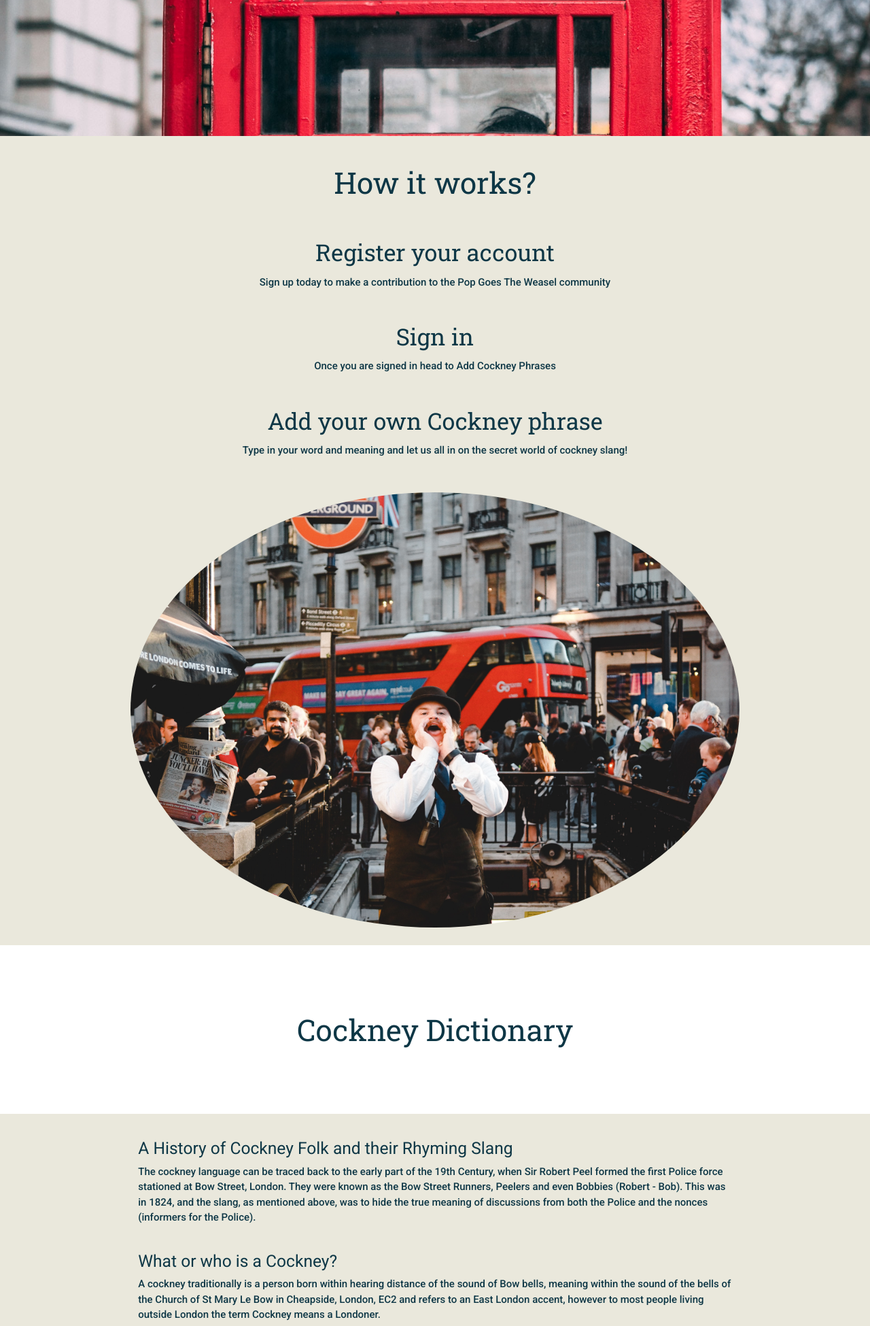
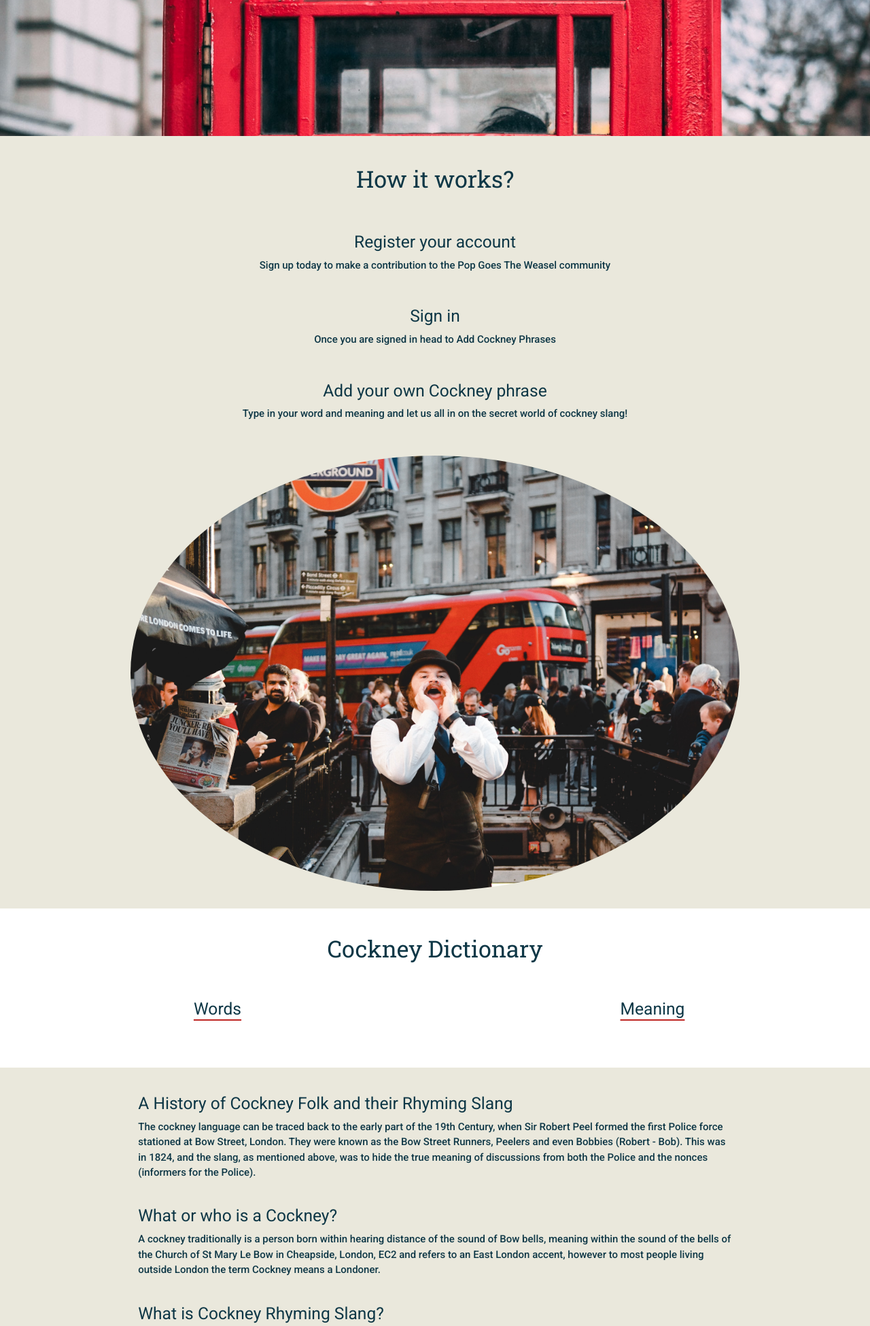
Before and after one commit to Telesia/pop_goes_the_weasel, a Flask app: page / in a window 1280 px wide. Shown: the part 754-2704 px from the top of the page at 68% size. Run offline with Flask 2, Linux system fonts and the light colour scheme; data that the repository does not hold is empty; some libraries are stand-ins or nearby versions.

Commit message:
Update custom css on home page

```diff
--- a/static/css/style.css
+++ b/static/css/style.css
@@ -12,6 +12,7 @@ html, body {
     background-color: var(--oatmeal);
     color: var(--blue);
 }
+
 
 
 /* ---------- Colours ----------*/
@@ -86,8 +87,14 @@ nav {
 
 .dictionary-title {
     margin: 0px;
-    padding: 100px 0px;
+    padding: 40px 0px;
 
+}
+
+.heading-underline {
+    text-decoration: underline;
+    text-decoration-color: var(--red);
+    text-underline-position: under;
 }
 
 /* ---------- Images ----------*/
--- a/templates/base.html
+++ b/templates/base.html
@@ -72,7 +72,6 @@
                 <h5 class="white-text">Pop Goes The Weasel</h5>
                 <p class="grey-text text-lighten-4">An interactive dictionary for cockney rhyming slang words and phrases</p>
               </div>
-
             </div>
           </div>
           <div class="footer-copyright">
--- a/templates/home.html
+++ b/templates/home.html
@@ -15,27 +15,29 @@
     </section>
 
     <!-- Hero Image -->
+
     <div class="hero-img img-container img"></div>
 
     <!-- How It Works -->
 
     <section class="instruction center-align">
-        <h3 class="instruction-title">How it works?</h3>
+        <h4 class="instruction-title">How it works?</h4>
             <div class="instruction-heading">
-                <h4>Register your account</h4>
+                <h5>Register your account</h5>
                 <p>Sign up today to make a contribution to the Pop Goes The Weasel community</p>
             </div>
             <div class="instruction-heading">
-                <h4 class="center-align">Sign in</h4>
+                <h5 class="center-align">Sign in</h5>
                 <p>Once you are signed in head to Add Cockney Phrases</p>
             </div>
             <div class="instruction-heading">
-                <h4>Add your own Cockney phrase</h4>
+                <h5>Add your own Cockney phrase</h5>
                 <p>Type in your word and meaning and let us all in on the secret world of cockney slang!</p>
             </div>
     </section>
 
-    <!-- View Cockney Dictionary -->
+    <!-- Dictionary Circle Image -->
+
     <section class="center-align">
         <!-- Circle-img -->
         <div class="container">
@@ -48,7 +50,16 @@
 
         <!-- Cockney Dictionary -->
         <div class="dictionary-container white">
-            <h3 class="dictionary-title">Cockney Dictionary</h3>
+            <h4 class="dictionary-title">Cockney Dictionary</h4>
+                <div class="row ">
+                    <div class="col s6">
+                        <h5 class="heading-underline">Words</h5>
+                    </div>
+                    <div class="col s6">
+                        <h5 class="heading-underline">Meaning</h5>
+                    </div>
+                </div>
+
                 <div class="row dictionary-python">
                 {% for word in dictionary %}
 
@@ -60,13 +71,17 @@
                         </div>
                 {% endfor %}
                 </div>
+                <br>
         </div>
+    </section>
 
-    </section>
+    <!-- Cockney History -->
+
     <section>
         <div class="container">
             <div class="row">
                 <div class="col s12">
+                    <br>
                     <h5>A History of Cockney Folk and their Rhyming Slang</h5>
                     <!-- Text credit: http://projectbritain.com/cockney -->
                         <p>The cockney language can be traced back to the early part of the 19th Century, when Sir Robert Peel formed the first Police force stationed at Bow Street, London. They were known as the Bow Street Runners, Peelers and even Bobbies (Robert - Bob). This was in 1824, and the slang, as mentioned above, was to hide the true meaning of discussions from both the Police and the nonces (informers for the Police).
@@ -79,15 +94,10 @@
                     <h5>What is Cockney Rhyming Slang?</h5>
                         <p>Cockney Rhyming slang is a coded language invented in the nineteenth century by Cockneys so they could speak in front of the police without being understood. It uses a phrase that rhymes with a word, instead of the word itself – thus ‘stairs’ becomes ‘apples and pears’, ‘phone’ becomes ‘dog and bone' and ‘word’ becomes ‘dicky bird’. It can become confusing when sometimes the rhyming part of the word is dropped: thus ‘daisies’ are ‘boots’ (from ‘daisy roots’).
                         </p>
+                    <br>
                 </div>
             </div>
         </div>
     </section>
 
-
-
-
-
-
-
 {% endblock %}
```
